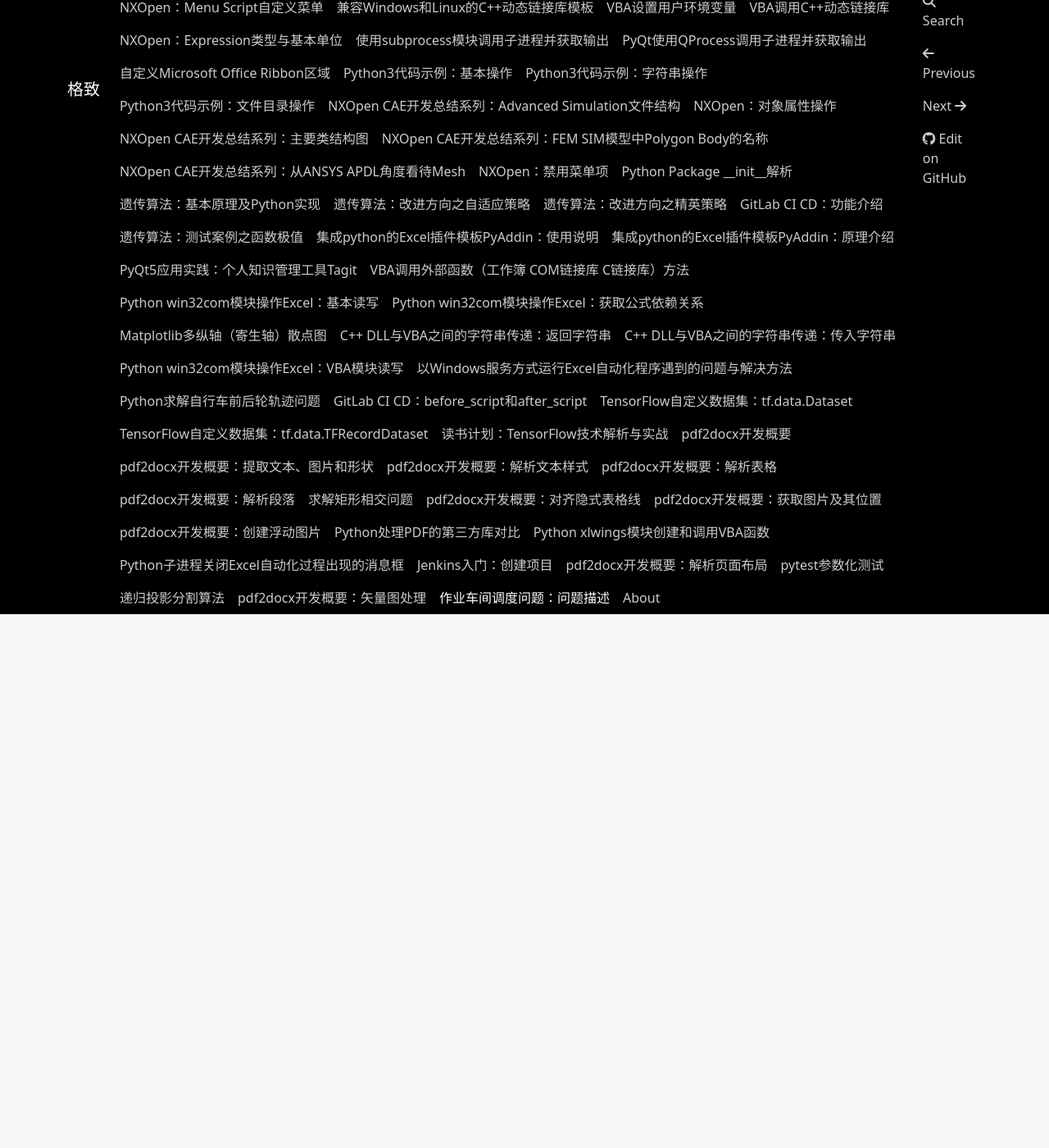
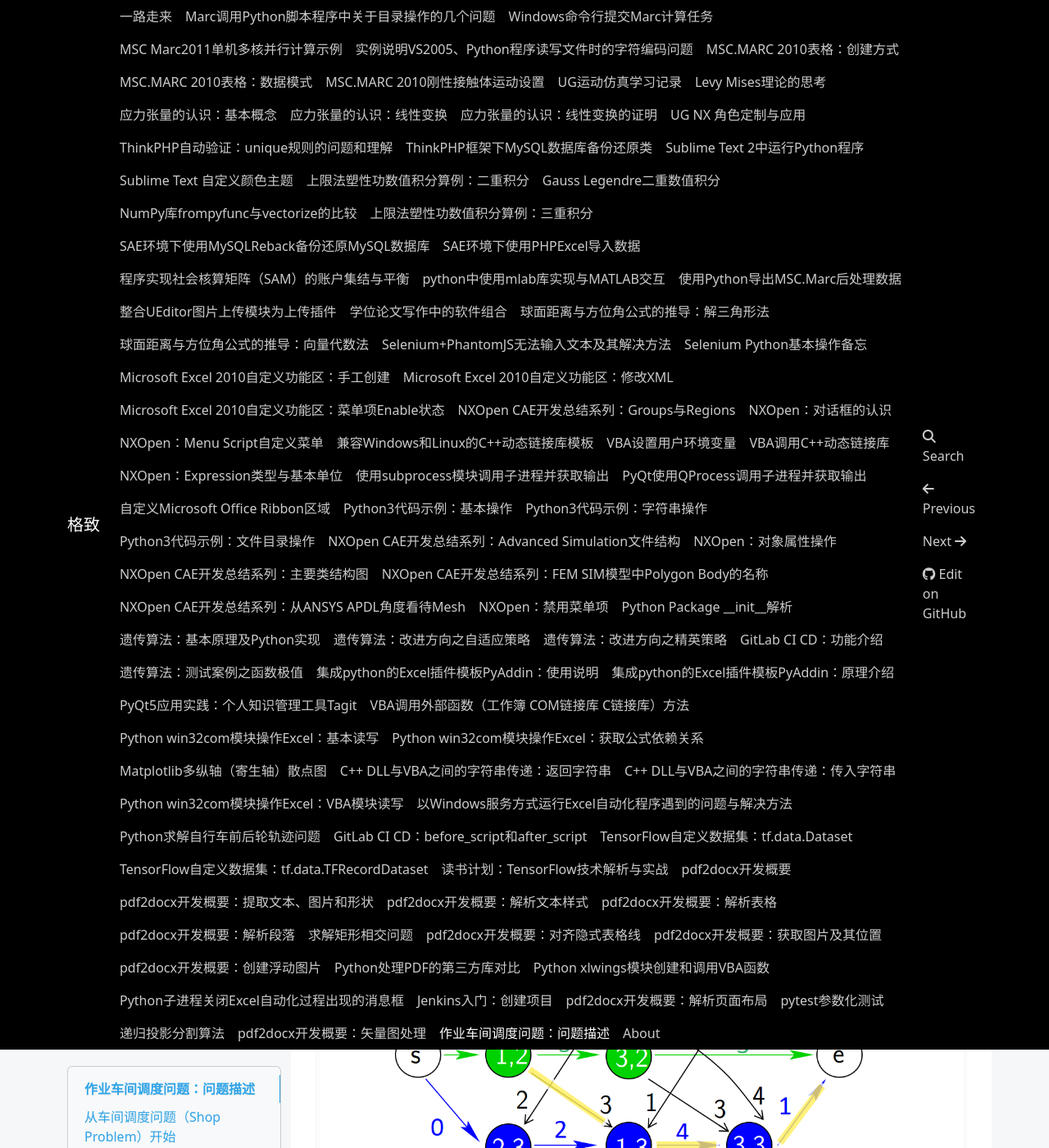
Before and after one commit to dothinking/dothinking.github.io, an MkDocs documentation site: the page built from docs/2021-08-08-作业车间调度问题：问题描述.md, in a window 1280 px wide and 1400 px high, scrolled down 4032 px. Shown: the whole window at 82% size. Built offline with MkDocs 1.6.1, drawn with Linux system fonts in a browser that asks for light colours; nearby versions of some CDN libraries; formulas are drawn with MathJax 3; before the commit the page ends 4797 px from its top, so only the background shows below that; some of the changed text lies outside the part shown.

Commit message:
job-shop problem: definition

```diff
--- a/docs/2021-08-08-作业车间调度问题：问题描述.md
+++ b/docs/2021-08-08-作业车间调度问题：问题描述.md
@@ -29,7 +29,7 @@
 - 作业车间（Job shop）：$\mathbb{C}_{pre}=\left\{ (i_1,j) \rightarrow (i_2,j), \cdots, \rightarrow (i_{|\mathbb{M}^j|}, j) \;|\; j=1,2,\cdots,n \right\}$
 
 
-其中，$mathbb{C}_{pre}$表示工序前后顺序的关系。
+其中，$\mathbb{C}_{pre}$表示工序前后顺序的关系。
 
 综合起来，白话就是：
 
@@ -43,9 +43,9 @@
     流水车间作业的工序顺序相同，但是工序的加工时间可能不同，并且分配到机器后，不同机器上执行作业的顺序可能不同。
 
 
-## 白话定义
+## 白话描述
 
-综上，作业车间调度问题可以描述为：
+综上，作业车间调度问题可以定义为：
 
 给定$n$个作业，每个作业的加工过程分为若干道工序，每道工序满足（1）序列约束即必须在该作业的前续工序完成后才能开始，（2）资源约束即必须在给定的$m$台机器中确定的 **一台** 上加工且独占该时间段，即每一台机器在某个时刻只能加工一道工序。
 
@@ -53,9 +53,9 @@
 
 举一个3机器3作业的例子：
 
-- 作业1：(3,1) -> (2,1) -> (1,1)，p31 = 4, p21 = 2, p11 = 1
-- 作业2：(1,2) -> (3,2)，p12 = 3, p32 = 3
-- 作业3：(2,3) -> (1,3) -> (3,3)，p23 = 2, p13 = 4, p33 = 1
+- 作业1：`(3,1)` -> `(2,1)` -> `(1,1)`，p31 = 4, p21 = 2, p11 = 1
+- 作业2：`(1,2)` -> `(3,2)`，p12 = 3, p32 = 3
+- 作业3：`(2,3)` -> `(1,3)` -> `(3,3)`，p23 = 2, p13 = 4, p33 = 1
 
 作业1由3道工序组成，分别按机器3，机器2，机器1的顺序加工，加工时间分别为4，2，1；作业2，3同理解读。将其以表格的形式列出来为：
 
@@ -122,15 +122,55 @@
 - $D$是析取边集合（disjunctive arcs），对应潜在的机器工序链连接关系，每一条析取边连接同一机器上加工的两个工序。
 
 
-!!! warning "注意："
+还是以前面3机器3作业为例，析取图如下。其中，
 
-    - 连接边集合$C$是有向边，定义边的权值为出发节点对应工序的加工时间。
-    - 析取边集合$D$是无向边，一旦确定所有析取边的方向即退化为指向其中一个方向的有向边，即得到一种调度方案。
+- 彩色箭头表示的有向边为连接边集合 $C$，箭头从上一道工序指向下一道工序，定义边的权值为出发节点即上一道工序的加工时间。
+- 黑色实线表示的无向边为析取边集合 $D$，相同机器上的工序之间都有一条析取边，例如1号机器上的`(1,1)`、`(1,2)`和`(1,3)`。此时尚未确定边的方向，故权值暂时为空。
 
-以前面3机器3作业为例，得到析取图：
+![析取图](./images/2021-08-08-01.png)
+
+### 搜索空间
+
+为所有析取边选择一个方向即确定机器上工序的先后顺序后，析取图退化为有向图，也即对应一种调度方案。根据乘法原理，可能的方案即解的搜索空间大小为：
+
+$$N = \prod_{i=0}^m |\mathbb{J}^i|! $$
+
+其中，$|\mathbb{J}^i|$ 表示机器 $i$ 上加工的工序数量。
+
+显然，问题规模随着机器数和作业数的增加而急剧增大。
 
 
-随机将析取边转为有向边，得到一种调度方案：
+### 有向图与路径长度
+
+假设所有机器上的工序都按作业号从小到大排序，例如3号机器上`(3,1)`->`(3,2)`->`(3,3)`，则得到如下一个有向图结构。
+
+![有向图](./images/2021-08-08-02.png)
 
 
-其中，源节点到汇结点的最长路径即为加工周期$c_m$。可行解，有向无环图。
+有向图反映了作业工序链和机器工序链上工序的顺序关系，并且 **源节点到某节点的最长路径长度即为该工序的开始时间**。于是，源节点到汇结点的最长路径（图中黄色线）即为目标函数（加工周期） $c_m$。
+
+有向图的最长路径算法（例如拓扑排序）有助于我们计算和评估目标函数值。
+
+
+### 有向无环图
+
+有向图的边很好地表示了工序的先后顺序，但是如果存在 **环**，则会产生矛盾。例如，下面的有向图结构中，黄色线路径构成了一个环路：
+
+- 机器3上，工序`(3,1)`排在作业2的工序`(3,2)`之后，即必须等待`(3,2)`完工
+- 作业2上，工序`(3,2)`则必须等待第一道工序`(1,2)`完工
+- 机器1上，工序`(1,2)`排在作业1的`(1,1)`之后，即必须等待`(1,1)`完工
+- 作业1上，工序`(1,1)`则必须等待第一道工序`(3,1)`完工
+
+
+![有向图的环](./images/2021-08-08-03.png)
+
+综上，工序`(3,1)`必须等待自身完成之后才能开始！这显然是不可能的。所以，**一个可行的解必须是有向无环图**。因此，需要有向图的环路检测算法（例如拓扑排序）来过滤候选解。
+
+
+## 总结
+
+- 流水车间、开放车间及作业车间问题的主要区别表现为作业工序的数量和顺序是否相同。
+
+- 无论数学描述还是析取图描述，作业车间问题都表现为在 **作业工序链** 的约束下，求解 **机器工序链** 上的工序顺序。
+
+- 表征工序顺序的任意有向无环图是作业车间调度问题的一个可行解，其中从源节点到汇结点的最长路径长度相对较短者为问题的解。
```
Also changed, not shown: other parts of docs/2021-08-08-作业车间调度问题：问题描述.md (+1 -1 lines), docs/images/2021-08-08-01.png (added), docs/images/2021-08-08-02.png (added), docs/images/2021-08-08-03.png (added).
